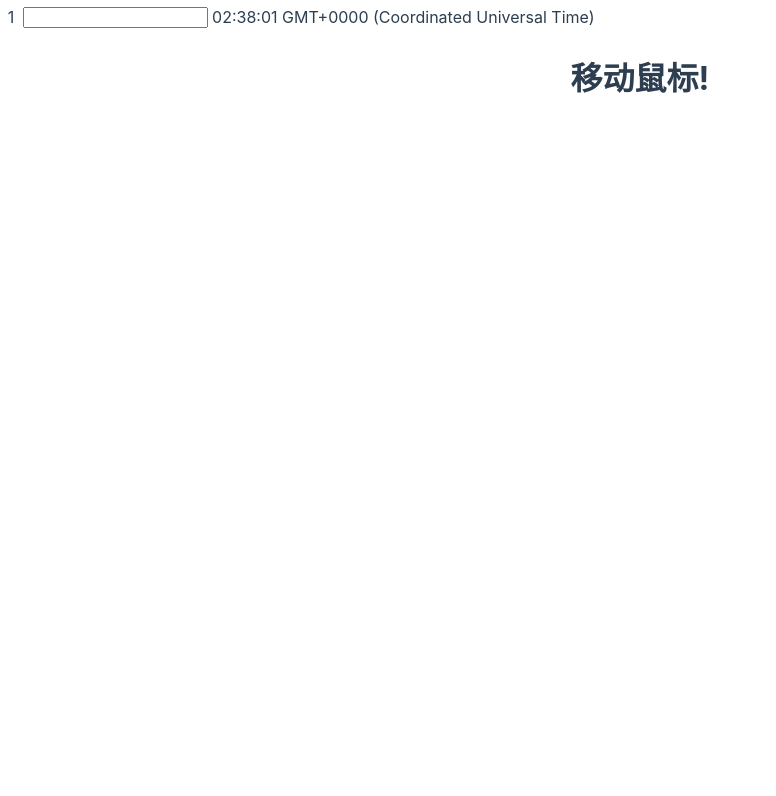
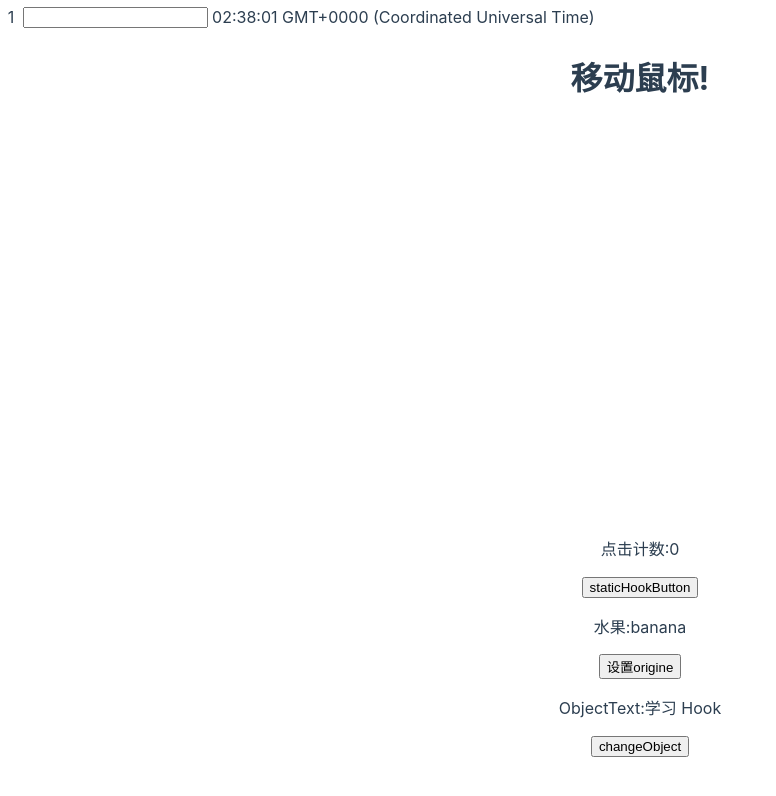
Before and after one commit to 11zouzouzou/react17Learn, a React (Vite) app: page / in a window 1280 px wide. Shown: the part 2671-3467 px from the top of the page, without its empty margins (0-776 px from the left). After the commit the page ends 3428 px from the top, so only its background shows below. Built offline with nearby package versions, Linux system fonts and the light colour scheme.

Commit message:
static hook components add

```diff
--- /dev/null
+++ b/src/components/advancedGuides/hook/index.tsx
@@ -0,0 +1,9 @@
+import React, { Fragment } from "react";
+import { StateHook } from "./stateHook";
+function Hook() {
+  return (
+    <Fragment>
+      <StateHook></StateHook>
+  </Fragment>)
+}
+export { Hook };
--- /dev/null
+++ b/src/components/advancedGuides/hook/stateHook.tsx
@@ -0,0 +1,36 @@
+import React, { useState } from "react";
+function StateHook() {
+  const [count, setCount] = useState(0);
+  const [fruit, setFruit] = useState("banana");
+  const [todos, setTodos] = useState([{ text: "学习 Hook" }]);
+  return (
+    <div>
+      <p>点击计数:{count}</p>
+      <button
+        onClick={() => {
+          setCount(count + 1);
+        }}
+      >
+        staticHookButton
+      </button>
+      <p>水果:{fruit}</p>
+      <button
+        onClick={() => {
+          setFruit("origine");
+        }}
+      >
+        设置origine
+      </button>
+      <p>ObjectText:{todos[0].text}</p>
+      <button
+        onClick={() => {
+          setTodos([{ text: "change" }]);
+        }}
+      >
+        changeObject
+      </button>
+    </div>
+  );
+}
+
+export { StateHook };
--- a/src/components/advancedGuides/renderProps/index.tsx
+++ b/src/components/advancedGuides/renderProps/index.tsx
@@ -20,11 +20,13 @@ class Mouse extends React.Component<{ render: ({ x, y }: { x: number; y: number
       x: event.pageX,
       y: event.pageY,
     });
+    // event.preventDefault();
+    // event.stopPropagation();
   }
 
   render() {
     return (
-      <div style={{ height: "100vh" }} onMouseMove={this.handleMouseMove}>
+      <div style={{ height: "400px" }} onMouseMove={this.handleMouseMove}>
         {/*
           使用 `render`prop 动态决定要渲染的内容，
           而不是给出一个 <Mouse> 渲染结果的静态表示
--- a/src/main.tsx
+++ b/src/main.tsx
@@ -21,6 +21,7 @@ import { PortalUseComp } from "./components/advancedGuides/PortalUseComp";
 import { ProfilerAPI } from "./test/Profiler";
 import { KeyList } from "./components/advancedGuides/KeyListComp";
 import { MouseTracker } from "./components/advancedGuides/renderProps";
+import { Hook } from "./components/advancedGuides/hook";
 
 function tick() {
   ReactDOM.render(
@@ -48,7 +49,8 @@ function tick() {
         <ControlUpdateComp></ControlUpdateComp>
 				<PortalUseComp></PortalUseComp>
 				<KeyList></KeyList>
-				<MouseTracker></MouseTracker>
+        <MouseTracker></MouseTracker>
+        <Hook></Hook>
       </Profiler>
     </React.StrictMode>,
     document.getElementById("root")
```
